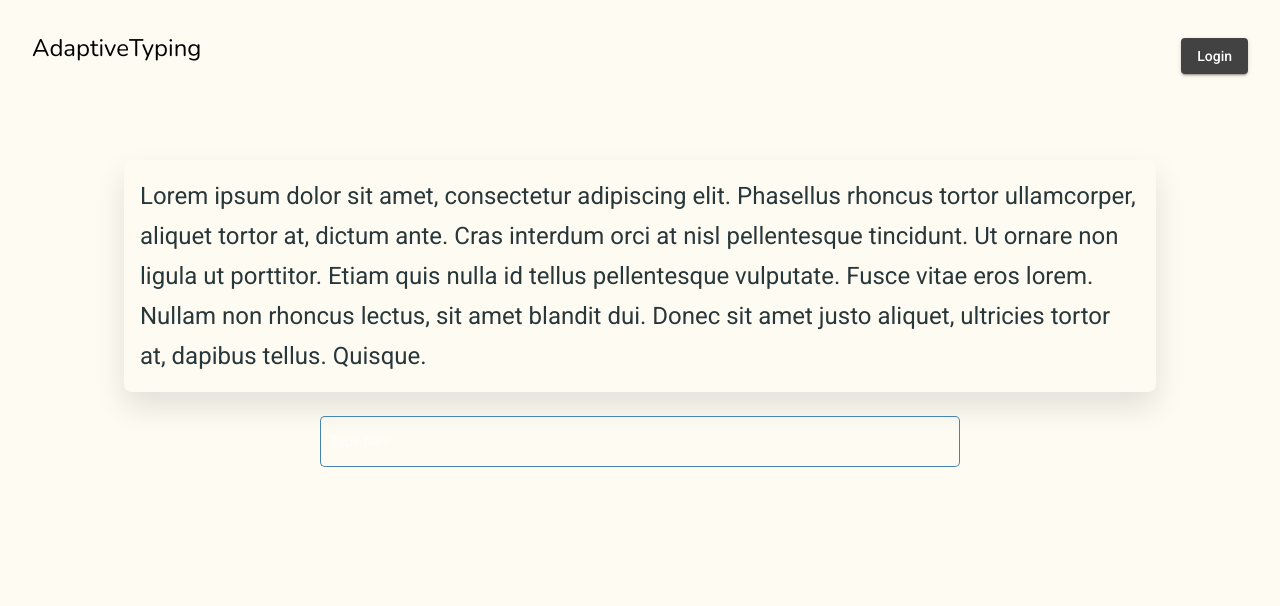
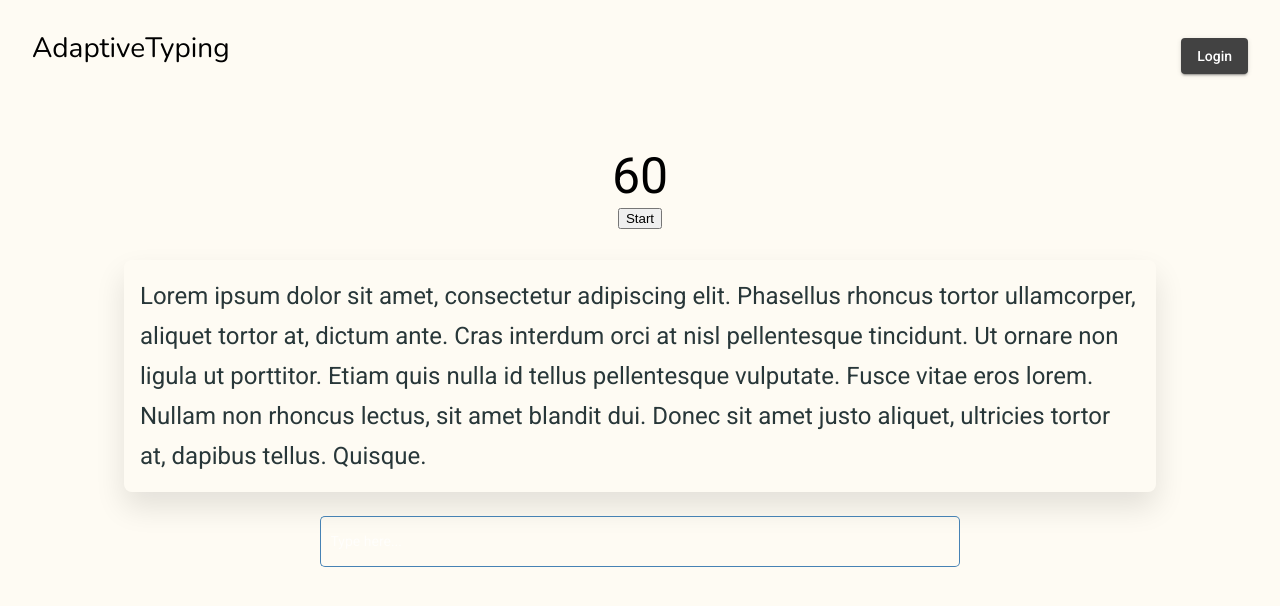
Before and after one commit to Franzeu/AdaptiveTyping, an Angular app in the folder front-end/: page / in a window 1280 px wide. Shown: the top 606 px of the page. Built offline with nearby package versions, Linux system fonts and the light colour scheme.

Commit message:
Added timer component

```diff
--- /dev/null
+++ b/front-end/src/app/Word.ts
@@ -0,0 +1,3 @@
+export interface Word {
+    language: string[];
+}
--- a/front-end/src/app/app.component.html
+++ b/front-end/src/app/app.component.html
@@ -2,6 +2,7 @@
 
 <div>
   <app-header></app-header>
+  <app-timer></app-timer>
   <app-display-textbox></app-display-textbox>
   <app-typing-textbox></app-typing-textbox>
 </div>
--- a/front-end/src/app/app.module.ts
+++ b/front-end/src/app/app.module.ts
@@ -12,6 +12,7 @@ import { MatInputModule } from '@angular/material/input';
 import { FormsModule } from '@angular/forms';
 import { HeaderComponent } from './components/header/header.component';
 import { LoginButtonComponent } from './components/login-button/login-button.component';
+import { TimerComponent } from './components/timer/timer.component';
 
 
 @NgModule({
@@ -20,7 +21,8 @@ import { LoginButtonComponent } from './components/login-button/login-button.com
     DisplayTextboxComponent,
     TypingTextboxComponent,
     HeaderComponent,
-    LoginButtonComponent
+    LoginButtonComponent,
+    TimerComponent
   ],
   imports: [
     BrowserModule,
--- a/front-end/src/app/components/display-textbox/display-textbox.component.html
+++ b/front-end/src/app/components/display-textbox/display-textbox.component.html
@@ -1,3 +1,3 @@
 <div class="text-display">
-    <p>{{randomWords}}</p>
+    {{randomWords}}
 </div>
--- a/front-end/src/app/components/display-textbox/display-textbox.component.ts
+++ b/front-end/src/app/components/display-textbox/display-textbox.component.ts
@@ -1,4 +1,6 @@
 import { Component, OnInit } from '@angular/core';
+import { WordsService } from 'src/app/words.service';
+import { Word } from 'src/app/Word';
 
 @Component({
   selector: 'app-display-textbox',
@@ -7,7 +9,9 @@ import { Component, OnInit } from '@angular/core';
 })
 export class DisplayTextboxComponent implements OnInit {
   randomWords:string = "Lorem ipsum dolor sit amet, consectetur adipiscing elit. Phasellus rhoncus tortor ullamcorper, aliquet tortor at, dictum ante. Cras interdum orci at nisl pellentesque tincidunt. Ut ornare non ligula ut porttitor. Etiam quis nulla id tellus pellentesque vulputate. Fusce vitae eros lorem. Nullam non rhoncus lectus, sit amet blandit dui. Donec sit amet justo aliquet, ultricies tortor at, dapibus tellus. Quisque."
-  constructor( ) { }
+
+
+  constructor() { }
 
   ngOnInit(): void {
 
--- a/front-end/src/app/components/header/header.component.css
+++ b/front-end/src/app/components/header/header.component.css
@@ -1,5 +1,6 @@
 h1 {
     font-family: 'Nunito', sans-serif;
+    font-size: 1.75rem;
 }
 
 header{
--- /dev/null
+++ b/front-end/src/app/components/timer/timer.component.css
@@ -0,0 +1,14 @@
+h1 {
+    font-size: 50px;
+}
+
+.timer-container{
+
+    display: flex;
+    width: 100px;
+    height: 100px;
+    margin: auto;
+    align-items: center;
+    flex-direction: column;
+
+}
--- /dev/null
+++ b/front-end/src/app/components/timer/timer.component.html
@@ -0,0 +1,4 @@
+<div class="timer-container">
+    <h1>{{startTime}}</h1>
+    <button (click) = 'startTimer()'>Start</button>
+</div>
--- /dev/null
+++ b/front-end/src/app/components/timer/timer.component.ts
@@ -0,0 +1,30 @@
+import { Component, OnInit } from '@angular/core';
+
+@Component({
+  selector: 'app-timer',
+  templateUrl: './timer.component.html',
+  styleUrls: ['./timer.component.css']
+})
+export class TimerComponent implements OnInit {
+  startTime: number = 60;
+  interval: any;
+
+  constructor() { }
+
+  ngOnInit(): void {
+  }
+
+
+  startTimer() {
+    this.interval = setInterval(() => {
+      if(this.startTime > 0) {
+        this.startTime = this.startTime - 1;
+      }
+      else {
+        this.startTime = 60;
+      }
+    },1000)
+  }
+
+
+}
```
Also changed, not shown: front-end/src/app/words.service.ts (+7 -5 lines), 1 other file (tests, documents, lock files or other folders).
